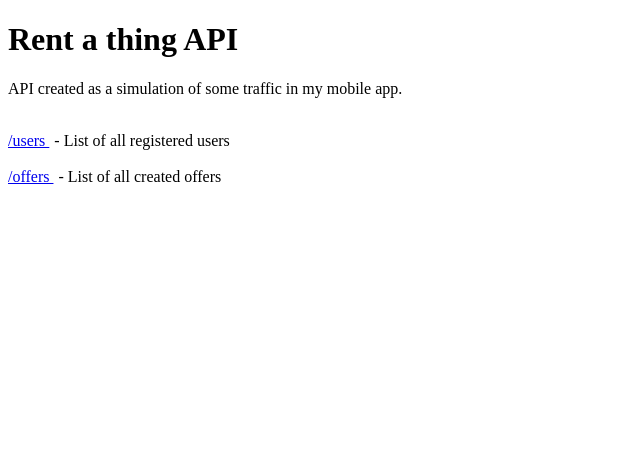
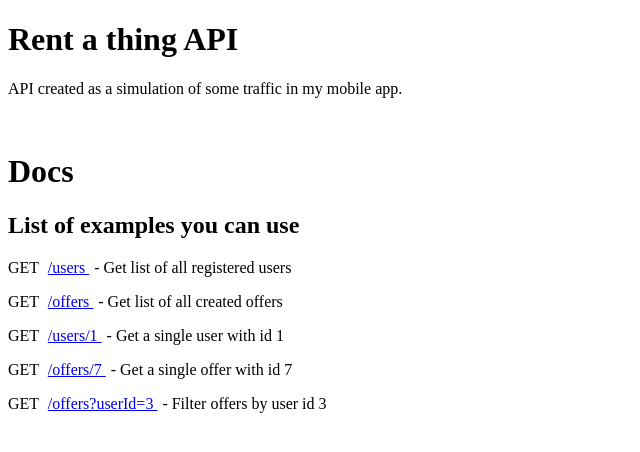
Before and after one commit to DanBed666/RentAThingAPI, a FastAPI app: page / in a window 1280 px wide. Shown: the top 452 px of the page, without its empty margins (0-640 px from the left). Run offline with FastAPI, Linux system fonts and the light colour scheme.

Commit message:
Add list of example requests

```diff
--- a/templates/index.html
+++ b/templates/index.html
@@ -8,8 +8,12 @@
     <h1> Rent a thing API </h1>
     <p> API created as a simulation of some traffic in my mobile app. </p>
     <br>
-    <a href="/users" style="margin-right: 5px;"> /users </a> - List of all registered users
-    <br><br>
-    <a href="/offers" style="margin-right: 5px;"> /offers </a> - List of all created offers
+    <h1> Docs </h1>
+    <h2> List of examples you can use </h2>
+    <p> GET <a href="/users" style="margin-right: 5px; margin-left: 5px;"> /users </a> - Get list of all registered users </p>
+    <p> GET <a href="/offers" style="margin-right: 5px; margin-left: 5px;"> /offers </a> - Get list of all created offers </p>
+    <p> GET <a href="/users/1" style="margin-right: 5px; margin-left: 5px;"> /users/1 </a> - Get a single user with id 1 </p>
+    <p> GET <a href="/offers/7" style="margin-right: 5px; margin-left: 5px;"> /offers/7 </a>- Get a single offer with id 7 </p>
+    <p> GET <a href="/offers?userId=3" style="margin-right: 5px; margin-left: 5px;"> /offers?userId=3 </a>- Filter offers by user id 3</p>
 </body>
 </html>
```
